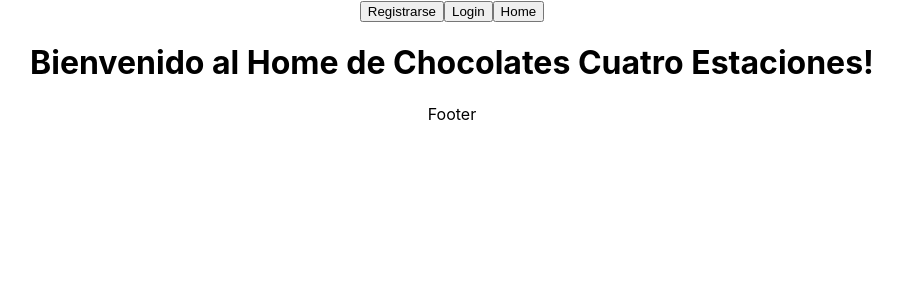
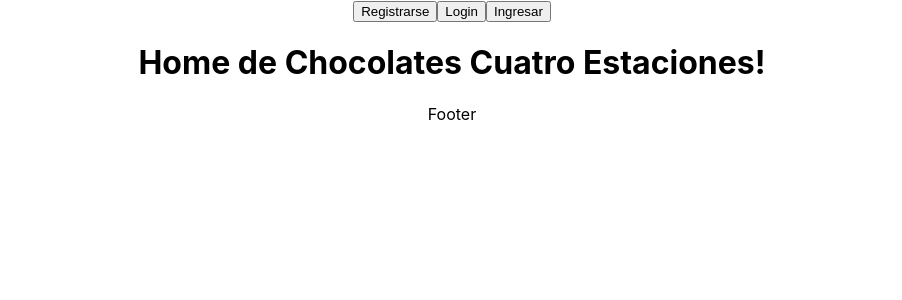
Before and after one commit to Supermacaco86/chocolates-cuatro-estaciones, a React (Create React App) app in the folder client/: page /home in a window 1280 px wide. Shown: the top 300 px of the page, without its empty margins (188-1090 px from the left). Built offline with nearby package versions, Linux system fonts and the light colour scheme.

Commit message:
texto home

```diff
--- a/client/src/component/Home.jsx
+++ b/client/src/component/Home.jsx
@@ -10,7 +10,7 @@ export default function Home (){
     return(
 
         <div>
-            <h1 >Bienvenido al Home de Chocolates Cuatro Estaciones!</h1>
+            <h1 >Home de Chocolates Cuatro Estaciones!</h1>
         </div>
 
     )
--- a/client/src/component/LandingPage.jsx
+++ b/client/src/component/LandingPage.jsx
@@ -1,15 +1,10 @@
 import React from "react";
-import {Link} from "react-router-dom";
-//import "../Estilos/landingPage.css"
 
 export default function LandingPage (){
     return(
 
         <div>
             <h1 >Bienvenido a Chocolates Cuatro estaciones!</h1>
-            <Link to = "/home">
-                <button>Ingresar</button>
-            </Link>
         </div>
 
     )
--- a/client/src/component/shared/Navbar.jsx
+++ b/client/src/component/shared/Navbar.jsx
@@ -11,7 +11,7 @@ function Navbar() {
             <button>Login</button>
         </Link>
         <Link to = "/home">
-            <button>Home</button>
+            <button>Ingresar</button>
         </Link>
     </div>
   )
```
